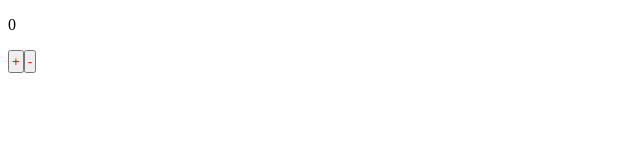
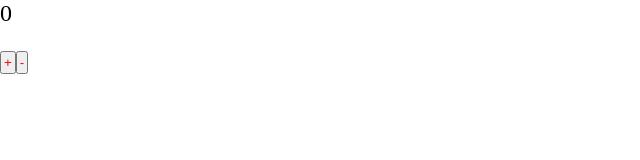
Before and after one commit to webdevkirill/news-portal-study, a React app: page / in a window 1280 px wide. Shown: the top 160 px of the page, without its empty margins (0-640 px from the left). Built offline with nearby package versions, Linux system fonts and the light colour scheme.

Commit message:
add css modules

```diff
--- a/package.json
+++ b/package.json
@@ -20,6 +20,7 @@
     "@types/webpack-dev-server": "4.7.2",
     "css-loader": "6.6.0",
     "html-webpack-plugin": "5.5.0",
+    "mini-css-extract-plugin": "2.5.3",
     "prettier": "3.2.4",
     "sass": "1.49.9",
     "sass-loader": "12.6.0",
--- a/src/App.tsx
+++ b/src/App.tsx
@@ -1,6 +1,6 @@
 import { useState } from 'react';
 
-import './Counter.scss';
+import cls from './Counter.module.scss';
 
 export const App = () => {
   const [count, setCount] = useState(0);
@@ -14,8 +14,8 @@ export const App = () => {
   };
 
   return (
-    <div>
-      <p>{count}</p>
+    <div className="app">
+      <p className={cls.count}>{count}</p>
       <button onClick={handleIncrement}>+</button>
       <button onClick={handleDecrement}>-</button>
     </div>
--- a/src/Counter.scss
+++ b/src/Counter.module.scss
@@ -2,3 +2,7 @@ button {
   padding: 2px;
   color: red;
 }
+
+.count {
+  font-size: 24px;
+}
--- /dev/null
+++ b/src/index.scss
@@ -0,0 +1,9 @@
+* {
+  margin: 0;
+  padding: 0;
+  box-sizing: border-box;
+}
+
+.app {
+  font-size: 44px;
+}
--- a/src/index.tsx
+++ b/src/index.tsx
@@ -1,5 +1,6 @@
 import { render } from 'react-dom';
 
 import { App } from './App';
+import './index.scss';
 
 render(<App />, document.getElementById('root'));
```
Also changed, not shown: src/global.d.ts (added, +7 -0 lines), 4 other files (tests, documents, lock files or other folders).
